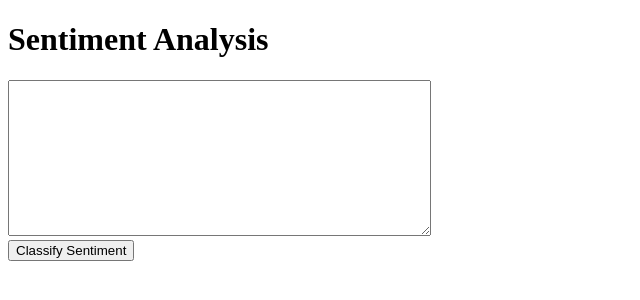
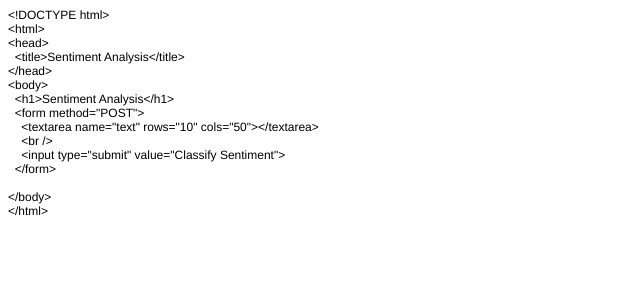
Before and after one commit to rhapsodic-legacy/sentiment_analysis, a Python web app: template sentiment_analysis/templates/index.html in a window 1280 px wide. Shown: the top 300 px of the page, without its empty margins (0-640 px from the left). Run offline with Jinja, Linux system fonts and the light colour scheme; the template is opened without the code that fills it, so the values that code supplies are empty.

Commit message:
Add files via upload

```diff
--- a/sentiment_analysis/templates/index.html
+++ b/sentiment_analysis/templates/index.html
@@ -1,17 +1,32 @@
-<!DOCTYPE html>
+<!DOCTYPE html PUBLIC "-//W3C//DTD HTML 4.01//EN" "http://www.w3.org/TR/html4/strict.dtd">
 <html>
 <head>
-  <title>Sentiment Analysis</title>
+  <meta http-equiv="Content-Type" content="text/html; charset=utf-8">
+  <meta http-equiv="Content-Style-Type" content="text/css">
+  <title></title>
+  <meta name="Generator" content="Cocoa HTML Writer">
+  <meta name="CocoaVersion" content="2113.6">
+  <style type="text/css">
+    p.p1 {margin: 0.0px 0.0px 0.0px 0.0px; font: 12.0px Helvetica}
+  </style>
 </head>
 <body>
-  <h1>Sentiment Analysis</h1>
-  <form method="POST">
-    <textarea name="text" rows="10" cols="50"></textarea>
-    <br />
-    <input type="submit" value="Classify Sentiment">
-  </form>
-  {% if sentiment %}
-    <p>The sentiment is: <strong>{{ sentiment }}</strong></p>
-  {% endif %}
+<p class="p1">&lt;!DOCTYPE html&gt;</p>
+<p class="p1">&lt;html&gt;</p>
+<p class="p1">&lt;head&gt;</p>
+<p class="p1"><span class="Apple-converted-space">  </span>&lt;title&gt;Sentiment Analysis&lt;/title&gt;</p>
+<p class="p1">&lt;/head&gt;</p>
+<p class="p1">&lt;body&gt;</p>
+<p class="p1"><span class="Apple-converted-space">  </span>&lt;h1&gt;Sentiment Analysis&lt;/h1&gt;</p>
+<p class="p1"><span class="Apple-converted-space">  </span>&lt;form method="POST"&gt;</p>
+<p class="p1"><span class="Apple-converted-space">    </span>&lt;textarea name="text" rows="10" cols="50"&gt;&lt;/textarea&gt;</p>
+<p class="p1"><span class="Apple-converted-space">    </span>&lt;br /&gt;</p>
+<p class="p1"><span class="Apple-converted-space">    </span>&lt;input type="submit" value="Classify Sentiment"&gt;</p>
+<p class="p1"><span class="Apple-converted-space">  </span>&lt;/form&gt;</p>
+<p class="p1"><span class="Apple-converted-space">  </span>{% if sentiment %}</p>
+<p class="p1"><span class="Apple-converted-space">    </span>&lt;p&gt;The sentiment is: &lt;strong&gt;{{ sentiment }}&lt;/strong&gt;&lt;/p&gt;</p>
+<p class="p1"><span class="Apple-converted-space">  </span>{% endif %}</p>
+<p class="p1">&lt;/body&gt;</p>
+<p class="p1">&lt;/html&gt;</p>
 </body>
 </html>
```
